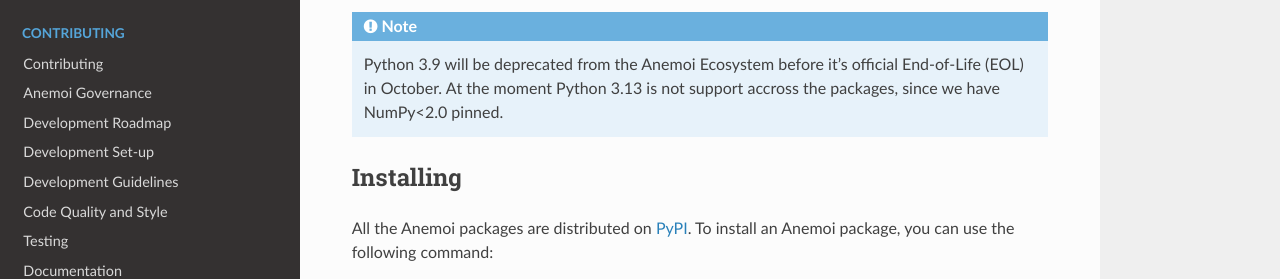
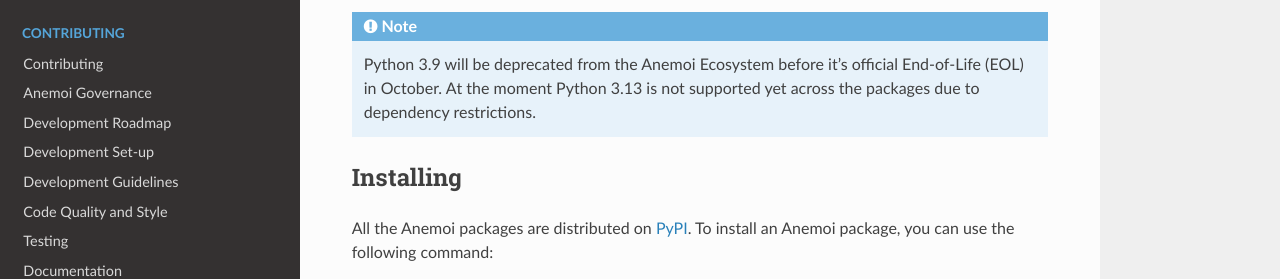
Before and after one commit to ecmwf/anemoi-docs, a Sphinx documentation site: the page built from docs/getting-started/installing.rst, in a window 1280 px wide. Shown: the part 300-579 px from the top of the page. Built offline with Sphinx 7.4.7 and the Read the Docs theme 3.1.0, drawn with Linux system fonts in a browser that asks for light colours.

Commit message:
Update installing.rst
simplify

```diff
--- a/docs/getting-started/installing.rst
+++ b/docs/getting-started/installing.rst
@@ -17,7 +17,7 @@ https://devguide.python.org/versions/
 
    Python 3.9 will be deprecated from the Anemoi Ecosystem before it's
    official End-of-Life (EOL) in October. At the moment Python 3.13 is
-   not support accross the packages, since we have NumPy<2.0 pinned.
+   not supported yet across the packages due to dependency restrictions.
 
 ************
  Installing
```
